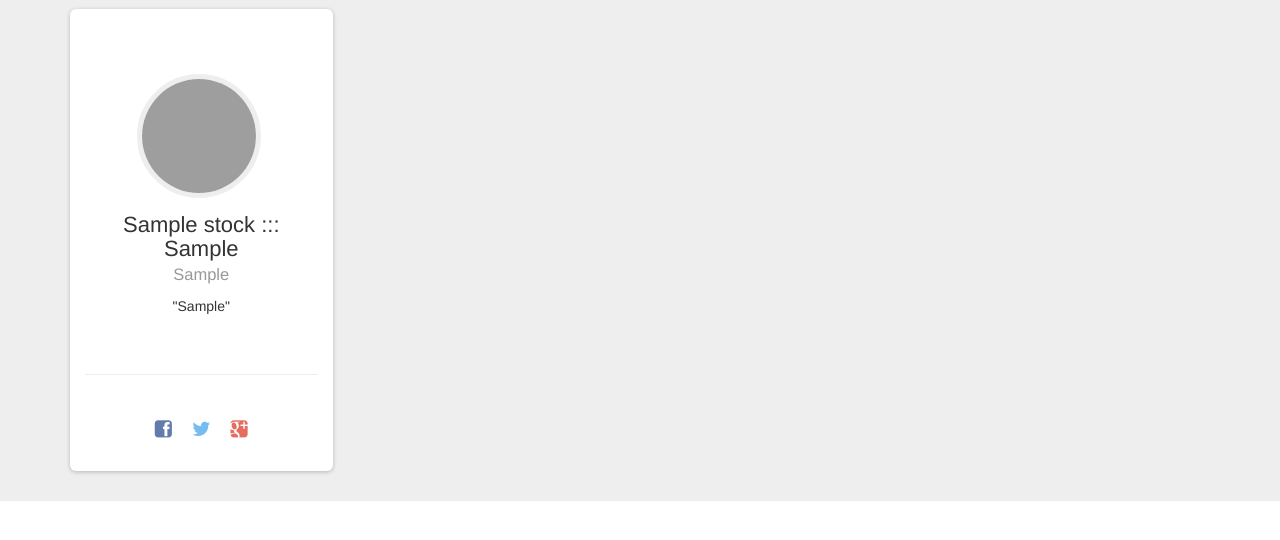
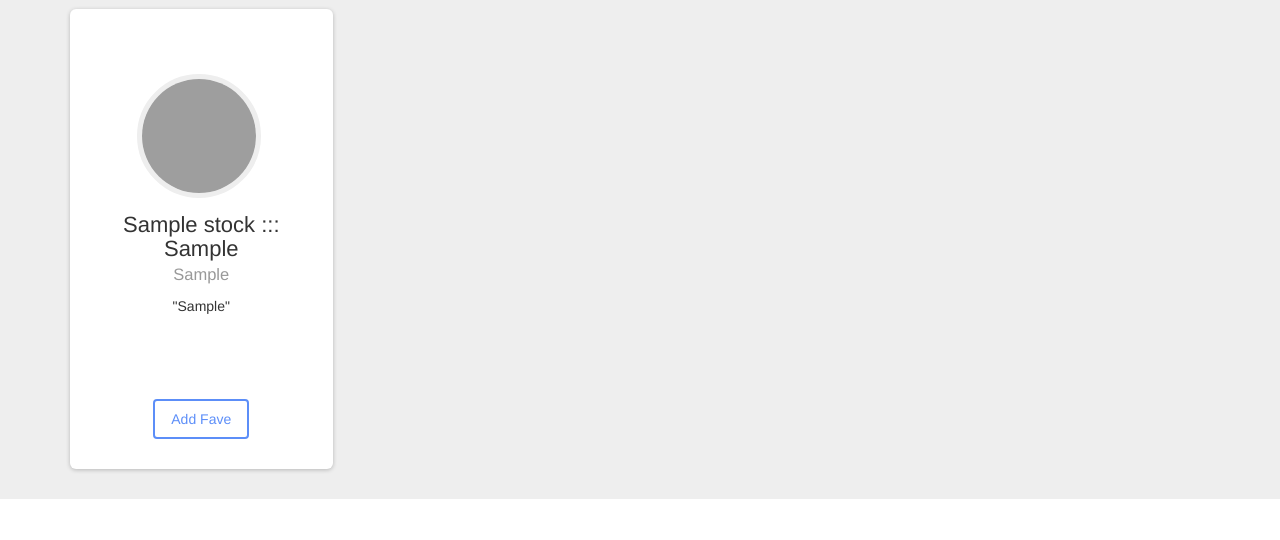
Before and after one commit to iosifvilcea/Scrap, a Django app: page /stocks/ in a window 1280 px wide. Shown: the part 201-741 px from the top of the page. Run offline with Django 3.2, Linux system fonts and the light colour scheme; tables that the repository leaves empty hold one stand-in row (values such as "Sample post"); parts of the project's set-up code (start-up, migrations or seed data) failed here and were passed over; some libraries are stand-ins or nearby versions; some web fonts are replaced; grey boxes are pictures that could not be loaded.

Commit message:
add faves buttons added to stocks and articles view

```diff
--- a/scrapyr/scrapyr_app/templates/scrapyr_app/stocks.html
+++ b/scrapyr/scrapyr_app/templates/scrapyr_app/stocks.html
@@ -24,11 +24,12 @@
 	"{{ stock.industry }}"
       </p>
     </div>
-                            <hr>
-                            <div class="text-center">
-                                <button href="#" class="btn btn-social btn-facebook btn-simple"><i class="fa fa-facebook-square"></i></button>
-                                <button href="#" class="btn btn-social btn-twitter btn-simple"><i class="fa fa-twitter"></i></button>
-                                <button href="#" class="btn btn-social btn-google btn-simple"><i class="fa fa-google-plus-square"></i></button>
+                             <div class="text-center">
+                                <p>
+
+                                        <button id ="addfave" data-catid="{{article.id}}" class="btn btn-mini btn-primary" type="button">Add Fave</button>
+
+                                </p>
 
                             </div>
                         </div> <!-- end card -->
```
Also changed, not shown: scrapyr/scrapyr_app/templates/scrapyr_app/articles.html (+7 -3 lines).
